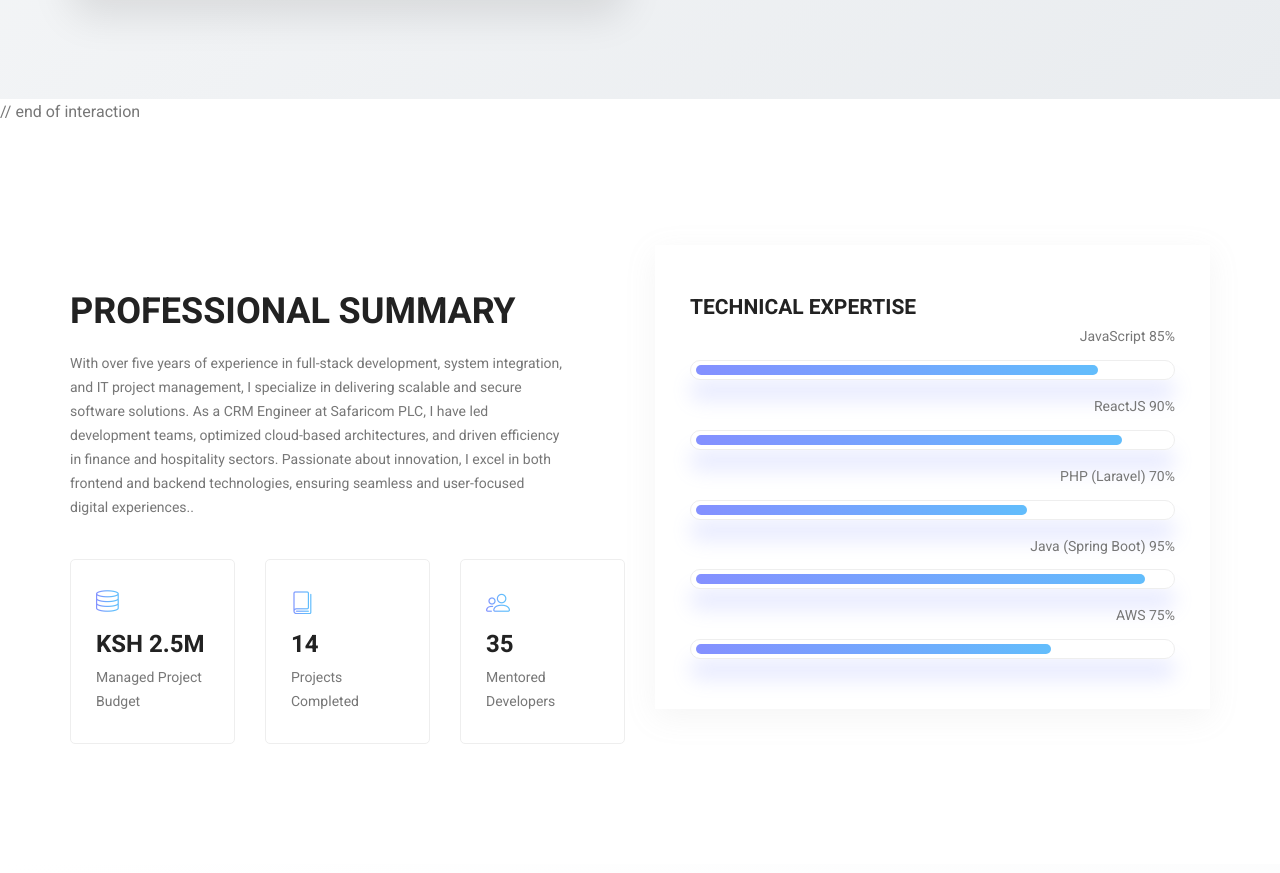
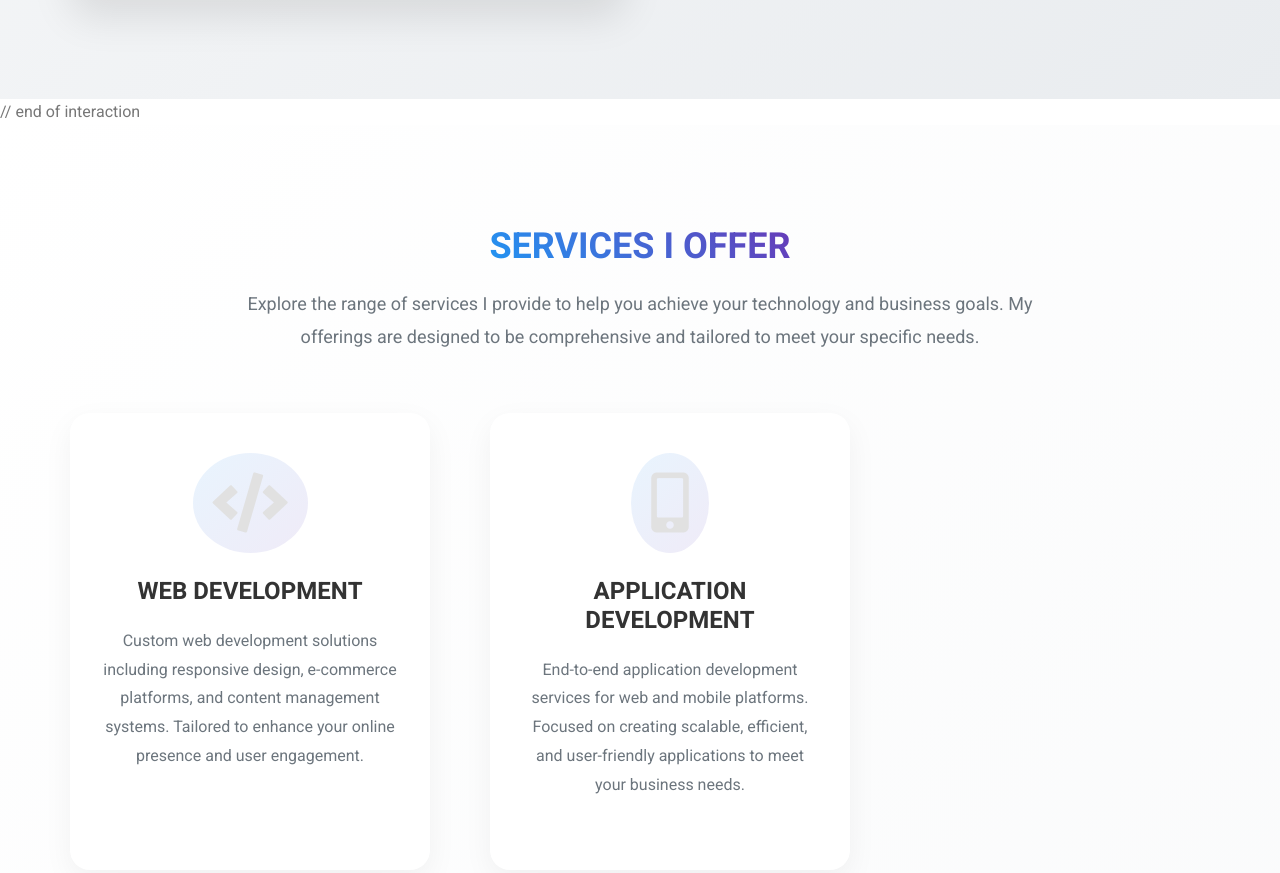
Before and after one commit to mathewonyango/mathewsonyango.github.io, a plain HTML site: page index.html in a window 1280 px wide. Shown: the part 851-1724 px from the top of the page. Drawn offline with Linux system fonts and the light colour scheme; some packages are replaced by stand-ins of ours.

Commit message:
interactions"

```diff
--- a/index.html
+++ b/index.html
@@ -319,7 +319,7 @@
         <!--================End Home Banner Area =================-->
 
         <!--================Welcome Area =================-->
-		<section class="welcome_area p_120">
+		<!-- <section class="welcome_area p_120">
 			<div class="container">
 				<div class="row welcome_inner">
 					<div class="col-lg-6">
@@ -391,7 +391,7 @@
 					</div>
 				</div>
 			</div>
-		</section>
+		</section> -->
 
         <!--================End Welcome Area =================-->
 
```
